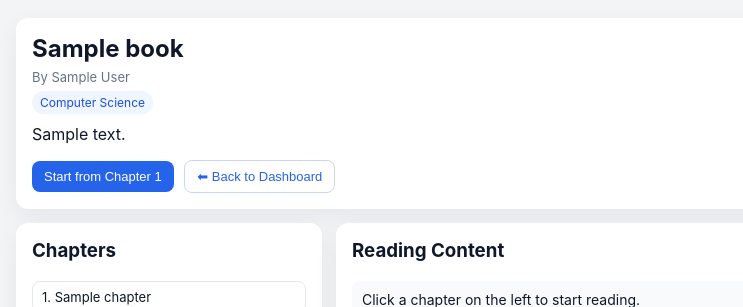
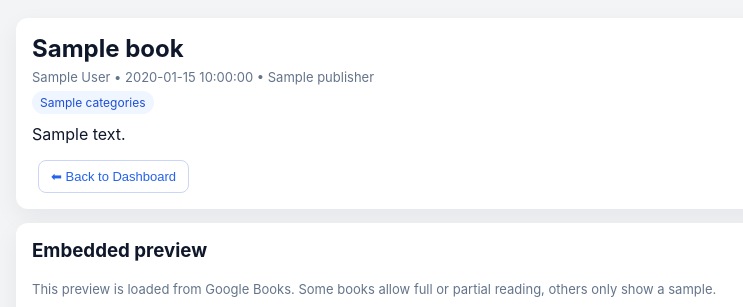
Before and after one commit to prachisingh8329-netizen/library-habit-tracker, a Flask app: template templates/read_book.html in a window 1280 px wide. Shown: the top 307 px of the page, without its empty margins (174-917 px from the left). Run offline with Flask 3, Linux system fonts and the light colour scheme; the template is opened without the code that fills it: most values are stand-ins (such as "Sample title", 1, 10 or a date in 2020).

Commit message:
Update read_book.html

```diff
--- a/templates/read_book.html
+++ b/templates/read_book.html
@@ -31,29 +31,6 @@
       font-size:12px;
       margin-top:6px;
     }
-    .row{display:flex;gap:14px;flex-wrap:wrap;}
-    .left{flex:1;min-width:260px;}
-    .right{flex:2;min-width:260px;}
-    .chapter-item{
-      padding:7px 9px;
-      border-radius:8px;
-      border:1px solid #e5e7eb;
-      margin-bottom:6px;
-      font-size:13px;
-      cursor:pointer;
-    }
-    .chapter-item.active{
-      background:#dbeafe;
-      border-color:#93c5fd;
-    }
-    #chapterContent{
-      padding:10px;
-      border-radius:8px;
-      background:#f9fafb;
-      min-height:120px;
-      font-size:14px;
-      margin-top:6px;
-    }
     button{
       padding:8px 12px;
       border-radius:8px;
@@ -68,84 +45,53 @@
       color:#2563eb;
       margin-left:6px;
     }
+    iframe{
+      width:100%;
+      height:480px;
+      border:none;
+      border-radius:10px;
+      background:#000;
+    }
   </style>
 </head>
 <body>
 <div class="container">
 
-  <!-- Book header -->
   <div class="card">
     <h1>{{ book.title }}</h1>
-    <div class="meta">By {{ book.author }}</div>
-    <span class="tag">Computer Science</span>
-    <p style="margin-top:10px;">{{ book.description }}</p>
+    <div class="meta">
+      {{ book.author or "Unknown author" }}
+      {% if book.published_date %} • {{ book.published_date }}{% endif %}
+      {% if book.publisher %} • {{ book.publisher }}{% endif %}
+    </div>
+    {% if book.categories %}
+      <span class="tag">{{ book.categories }}</span>
+    {% else %}
+      <span class="tag">Computer Science</span>
+    {% endif %}
+    <p style="margin-top:10px;">{{ book.description or "No detailed description available for this book." }}</p>
     <div style="margin-top:8px;">
-      <button class="btn-primary" onclick="readFirstChapter()">Start from Chapter 1</button>
+      {% if book.preview_link %}
+        <a href="{{ book.preview_link }}" target="_blank">
+          <button class="btn-primary">Open full preview in Google Books ↗</button>
+        </a>
+      {% endif %}
       <button class="btn-ghost" onclick="history.back()">⬅ Back to Dashboard</button>
     </div>
   </div>
 
-  <!-- Layout: chapters left, content right -->
-  <div class="row">
-    <div class="card left">
-      <h3 style="margin-top:0;">Chapters</h3>
-      <div id="chapters">
-        {% for ch in book.chapters %}
-          <div class="chapter-item" data-number="{{ ch.number }}" onclick="openChapter({{ ch.number }})">
-            {{ ch.number }}. {{ ch.title }}
-          </div>
-        {% endfor %}
-      </div>
-    </div>
-
-    <div class="card right">
-      <h3 style="margin-top:0;">Reading Content</h3>
-      <div id="chapterContent">
-        Click a chapter on the left to start reading.
-      </div>
-    </div>
+  <div class="card">
+    <h3 style="margin-top:0;">Embedded preview</h3>
+    <p class="meta">
+      This preview is loaded from Google Books. Some books allow full or partial reading, others only show a sample.
+    </p>
+    <!-- Google Books embed (if available) -->
+    <iframe
+      src="https://books.google.com/books?id={{ book.id }}&printsec=frontcover&output=embed"
+      allowfullscreen>
+    </iframe>
   </div>
 
 </div>
-
-<script>
-  // chapters array from backend → JS
-  var chapters = {{ book.chapters|tojson }};
-
-  function openChapter(num){
-    var contentDiv = document.getElementById("chapterContent");
-    var items = document.querySelectorAll(".chapter-item");
-    for(var i=0;i<items.length;i++){
-      items[i].classList.remove("active");
-      if(items[i].getAttribute("data-number") == String(num)){
-        items[i].classList.add("active");
-      }
-    }
-
-    var chapter = null;
-    for(var j=0;j<chapters.length;j++){
-      if(chapters[j].number === num){
-        chapter = chapters[j];
-        break;
-      }
-    }
-    if(!chapter){
-      contentDiv.textContent = "Chapter not found.";
-      return;
-    }
-
-    contentDiv.innerHTML =
-      "<strong>" + chapter.number + ". " + chapter.title + "</strong><br><br>" +
-      chapter.content;
-  }
-
-  function readFirstChapter(){
-    if(chapters.length > 0){
-      openChapter(chapters[0].number);
-      document.getElementById("chapterContent").scrollIntoView({behavior:"smooth"});
-    }
-  }
-</script>
-
 </body>
 </html>
```
